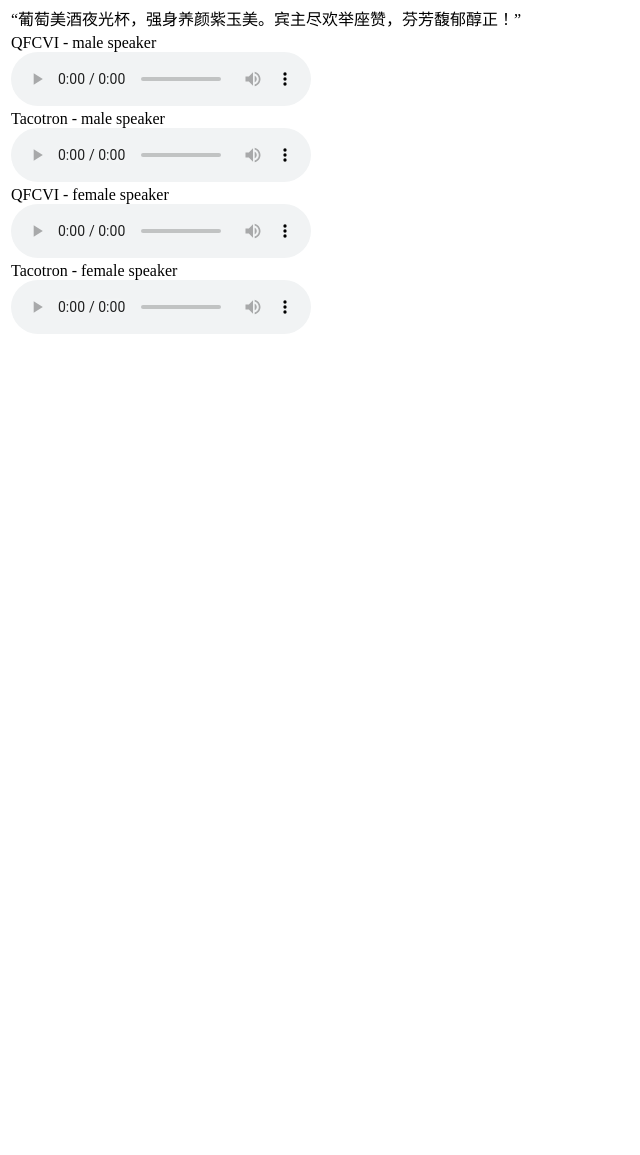
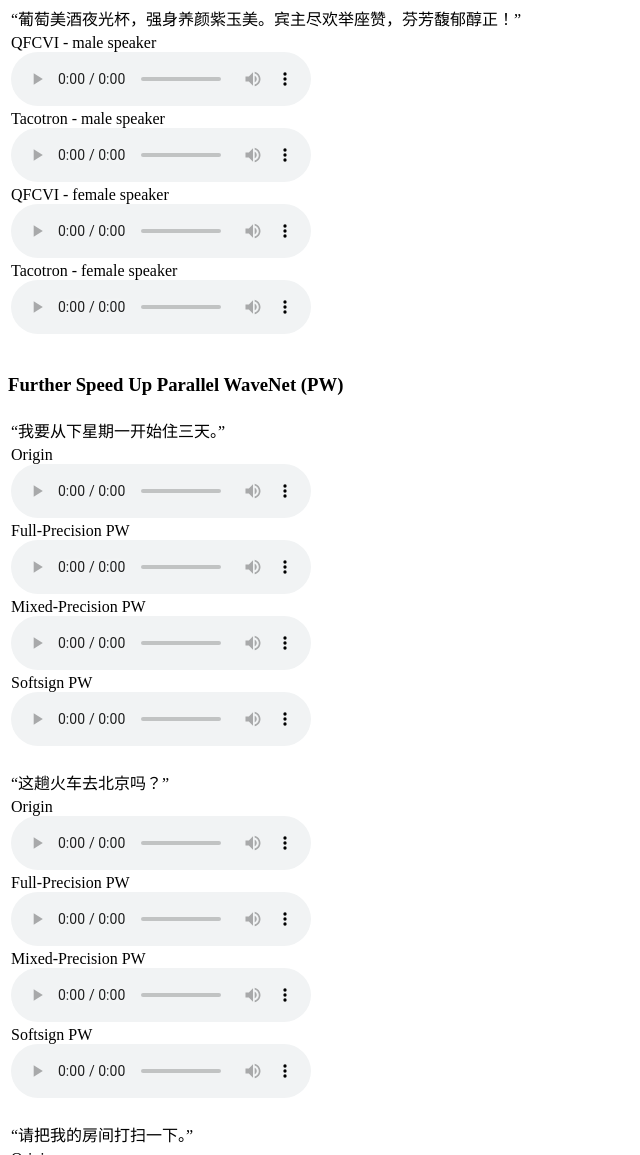
Before and after one commit to MU94W/QFCVI, a plain HTML site: page index.html in a window 1280 px wide. Shown: the part 1645-2800 px from the top of the page, without its empty margins (0-640 px from the left). Before the commit the page ends 2008 px from the top, so only its background shows below. Drawn offline with Linux system fonts and the light colour scheme.

Commit message:
add demos

```diff
--- a/index.html
+++ b/index.html
@@ -31,7 +31,7 @@
       </div>
 
       <div>
-          <h3>Quasi-fully convolutional neural network with variational inference (QFCVI) VS. Tacotron</h3>
+          <h3>Quasi-fully convolutional neural network with variational inference (QFCVI) <i>VS.</i> Tacotron(reduction rate = 3)</h3>
           <table>
               <tr><td class="transcript">“人是世间最独特的存在。人不是工具，而是对周遭环境的改变，对未知的探索。”</td></tr>
               <tr><td>QFCVI - male speaker<br><audio controls><source src="demos/male/qfcvi/human.wav"></audio></td></tr>
@@ -77,6 +77,35 @@
           </table>
           <br>
 
+
+          <h3>Further Speed Up Parallel WaveNet (PW)</h3>
+          <table>
+              <tr><td class="transcript">“我要从下星期一开始住三天。”</td></tr>
+              <tr><td>Origin<br><audio controls><source src="demos/ori/302140.wav"></audio></td></tr>
+              <tr><td>Full-Precision PW<br><audio controls><source src="demos/gen/302140.wav"></audio></td></tr>
+              <tr><td>Mixed-Precision PW<br><audio controls><source src="demos/gen_mix/302140.wav"></audio></td></tr>
+              <tr><td>Softsign PW<br><audio controls><source src="demos/gen_softsign/302140.wav"></audio></td></tr>
+          </table>
+          <br>
+
+          <table>
+              <tr><td class="transcript">“这趟火车去北京吗？”</td></tr>
+              <tr><td>Origin<br><audio controls><source src="demos/ori/303151.wav"></audio></td></tr>
+              <tr><td>Full-Precision PW<br><audio controls><source src="demos/gen/303151.wav"></audio></td></tr>
+              <tr><td>Mixed-Precision PW<br><audio controls><source src="demos/gen_mix/303151.wav"></audio></td></tr>
+              <tr><td>Softsign PW<br><audio controls><source src="demos/gen_softsign/303151.wav"></audio></td></tr>
+          </table>
+          <br>
+
+          <table>
+              <tr><td class="transcript">“请把我的房间打扫一下。”</td></tr>
+              <tr><td>Origin<br><audio controls><source src="demos/ori/303579.wav"></audio></td></tr>
+              <tr><td>Full-Precision PW<br><audio controls><source src="demos/gen/303579.wav"></audio></td></tr>
+              <tr><td>Mixed-Precision PW<br><audio controls><source src="demos/gen_mix/303579.wav"></audio></td></tr>
+              <tr><td>Softsign PW<br><audio controls><source src="demos/gen_softsign/303579.wav"></audio></td></tr>
+          </table>
+          <br>
+
       </div>
 
   </body>
```
Also changed, not shown: 12 other files.
